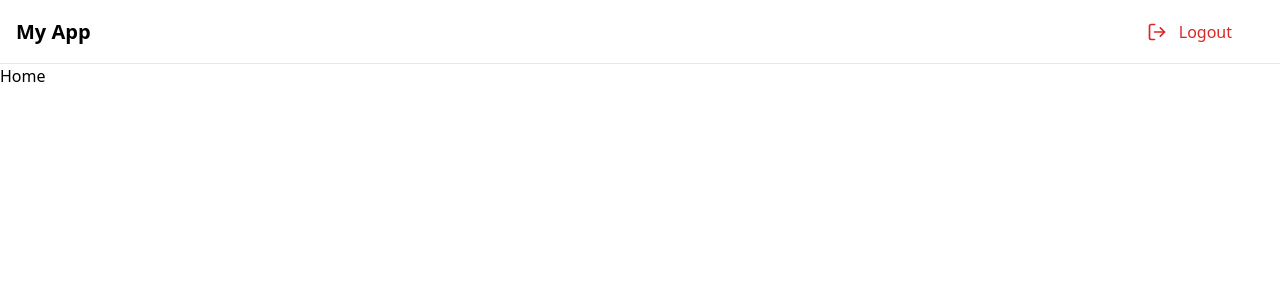
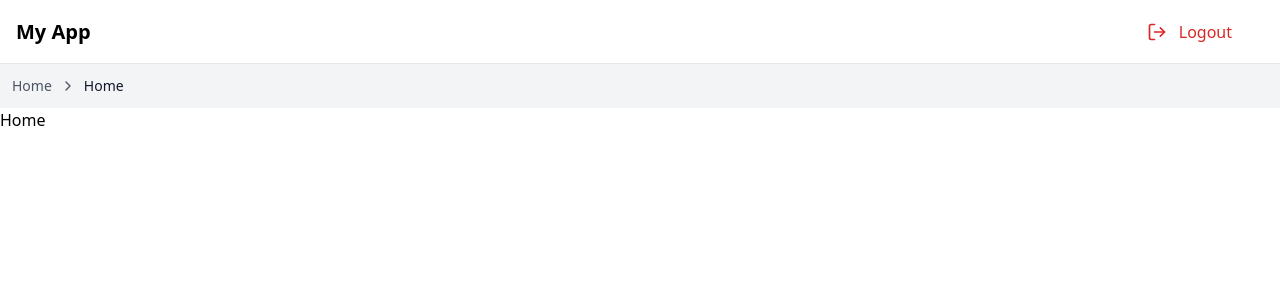
Before and after one commit to Dhvanil-Pansuriya/Admin-Panal-in-React-Laravel, a React (Vite) app in the folder frontend/: page /home in a window 1280 px wide. Shown: the top 300 px of the page. Built offline with nearby package versions, Linux system fonts and the light colour scheme; sample sign-in values are in the browser's storage.

Commit message:
Add Breadcrumbs component, update navigation links, and enhance dashboard layout

```diff
--- a/frontend/src/admin/components/Layout.tsx
+++ b/frontend/src/admin/components/Layout.tsx
@@ -19,8 +19,8 @@ const Layout: React.FC<LayoutProps> = ({ children }) => {
     { name: 'All Admins', href: '/dashboard/alladmins', icon: Shield },
     { name: 'Add Admin/User', href: '/dashboard/adduser', icon: Plus },
     { name: 'Settings', href: '/dashboard/settings', icon: Settings },
+    { name: 'Reports', href: '/dashboard/reports', icon: BarChart3 },
   ];
-  // { name: 'Reports', href: '/dashboard/reports', icon: BarChart3 },
 
 
 
--- a/frontend/src/admin/pages/dashboard/AllAdmins.tsx
+++ b/frontend/src/admin/pages/dashboard/AllAdmins.tsx
@@ -182,7 +182,7 @@ const AllAdmins: React.FC = () => {
         <button className="inline-flex items-center px-4 py-2 border border-transparent text-sm font-medium rounded-sm shadow-sm text-white bg-gray-600 hover:bg-gray-700 focus:outline-none focus:ring-2 focus:ring-offset-2 focus:ring-gray-500 "
           onClick={() => navigate("/dashboard/adduser")}
         >
-          Add User
+          Add Admin
         </button>
       </div>
       <div className="bg-white shadow rounded-sm overflow-hidden">
--- a/frontend/src/admin/pages/dashboard/DashboardHome.tsx
+++ b/frontend/src/admin/pages/dashboard/DashboardHome.tsx
@@ -76,22 +76,28 @@ const DashboardHome: React.FC = () => {
 
   return (
     <div className="space-y-6">
+
       <h1 className="text-2xl font-semibold text-gray-900">Dashboard Overview</h1>
       <div className="grid grid-cols-1 md:grid-cols-3 gap-6">
-        <div className="bg-white p-6 rounded-sm shadow">
-          <Link to="/dashboard/allusers" className="text-lg font-medium text-gray-900">Total Users</Link>
-          <p className="mt-2 text-3xl font-bold text-gray-600">{totalUsers}</p>
-        </div>
-        <div className="bg-white p-6 rounded-sm shadow">
-          <Link to="/dashboard/alladmins" className="text-lg font-medium text-gray-900">Total Admins</Link>
-          <p className="mt-2 text-3xl font-bold text-gray-600">{totalAdmins}</p>
-        </div>
+        <Link to="/dashboard/allusers" className="bg-white p-6 rounded-sm shadow block">
+          <div>
+            <h2 className="text-lg font-medium text-gray-900">Total Users</h2>
+            <p className="mt-2 text-3xl font-bold text-gray-600">{totalUsers}</p>
+          </div>
+        </Link>
+        <Link to="/dashboard/alladmins" className="bg-white p-6 rounded-sm shadow block">
+          <div>
+            <h2 className="text-lg font-medium text-gray-900">Total Admins</h2>
+            <p className="mt-2 text-3xl font-bold text-gray-600">{totalAdmins}</p>
+          </div>
+        </Link>
         <div className="bg-white p-6 rounded-sm shadow">
           <h2 className="text-lg font-medium text-gray-900">Total Admins + Users</h2>
           <p className="mt-2 text-3xl font-bold text-gray-600">{totalAdminsAndUsers}</p>
         </div>
       </div>
     </div>
+
   );
 };
 
--- /dev/null
+++ b/frontend/src/admin/utils/Breadcrumbs.tsx
@@ -0,0 +1,35 @@
+// components/Breadcrumbs.tsx
+import React from "react";
+import { Link, useLocation } from "react-router-dom";
+import { ChevronRight } from "lucide-react";
+
+const Breadcrumbs: React.FC = () => {
+    const location = useLocation();
+    const pathnames = location.pathname.split("/").filter((x) => x);
+
+    return (
+        <nav className="flex items-center text-sm text-gray-600 ">
+            <Link to="/" className="hover:text-gray-900">
+                Home
+            </Link>
+            {pathnames.map((name, index) => {
+                const routeTo = `/${pathnames.slice(0, index + 1).join("/")}`;
+                const isLast = index === pathnames.length - 1;
+                return (
+                    <React.Fragment key={name}>
+                        <ChevronRight className="mx-2 h-4 w-4" />
+                        {isLast ? (
+                            <span className="text-gray-900 capitalize">{name}</span>
+                        ) : (
+                            <Link to={routeTo} className="hover:text-gray-900 capitalize">
+                                {name}
+                            </Link>
+                        )}
+                    </React.Fragment>
+                );
+            })}
+        </nav>
+    );
+};
+
+export default Breadcrumbs;
--- a/frontend/src/components/Navbar.tsx
+++ b/frontend/src/components/Navbar.tsx
@@ -3,6 +3,7 @@ import React from 'react';
 import { useDispatch } from 'react-redux';
 import { Link, useNavigate } from 'react-router-dom';
 import { logoutUser } from '../features/users/userSlice';
+import Breadcrumbs from '../admin/utils/Breadcrumbs';
 
 
 interface LayoutProps {
@@ -19,6 +20,7 @@ const Navbar: React.FC<LayoutProps> = ({ children }) => {
     };
 
     return (
+        <>
             <nav className="sticky top-0 z-10 bg-white flex items-center justify-between h-16 px-4 border-b">
                 {children}
                 <div className="text-blacktext-xl font-bold">
@@ -27,13 +29,17 @@ const Navbar: React.FC<LayoutProps> = ({ children }) => {
                 <div className="p-4 border-t">
                     <button
                         onClick={handleLogout}
-                    className="flex items-center w-full px-4 py-2 text-red-600 hover:bg-red-50 rounded-sm"
+                        className="flex items-center w-full px-4 py-2 text-red-600 hover:bg-red-50 rounded-md"
                     >
                         <LogOut className="w-5 h-5 mr-3" />
                         Logout
                     </button>
                 </div>
             </nav>
+            <section className="sticky top-16 bg-gray-100 z-10 p-3 flex items-center ">
+                <Breadcrumbs/>
+            </section>
+        </>
     );
 };
 
```
Lines whose indentation alone changed are shown as unchanged.
